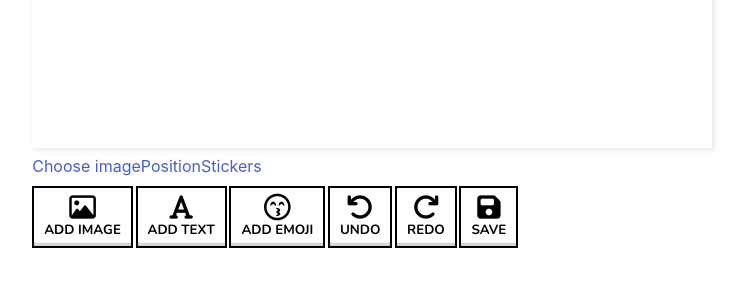
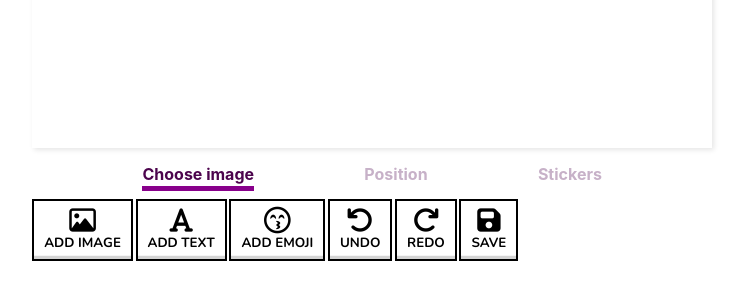
Before and after one commit to karina-jexan/Goatee, a website built with webpack: page index.html in a window 1280 px wide. Shown: the part 330-630 px from the top of the page, without its empty margins (267-1012 px from the left). Built offline with nearby package versions, Linux system fonts and the light colour scheme; what fabric would draw is missing.

Commit message:
Tab styles

```diff
--- a/src/scss/_editor.scss
+++ b/src/scss/_editor.scss
@@ -1,5 +1,7 @@
 $measurement : 2px;
 $mainColor: #88008B;
+$darkerMainColor: #4C044D;
+$lighterMainColor: #C7B1C8;
 
 // Import font
 @import url('https://fonts.googleapis.com/css2?family=Nunito:wght@500;700&display=swap');
@@ -16,7 +18,28 @@ $mainColor: #88008B;
         }
 
     }
+    #tabs-container {
+        justify-content: space-evenly;
+        margin-top: 0.5em;
 
+        .editor-tab {
+            text-align: center;
+            a {
+                font-weight:bold;
+                text-decoration: none;
+                color: $lighterMainColor;
+            }
+
+            &.active {
+                border-bottom: 5px solid $mainColor;
+                a {
+                    color: $darkerMainColor;
+                }
+
+            }
+        }
+
+    }
     #options-container {
         height: 70px;
         display: flex;
```
